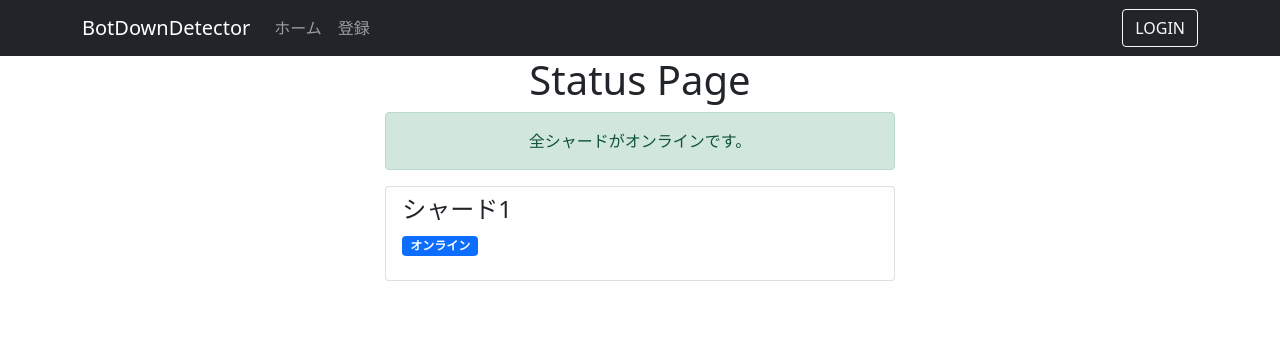
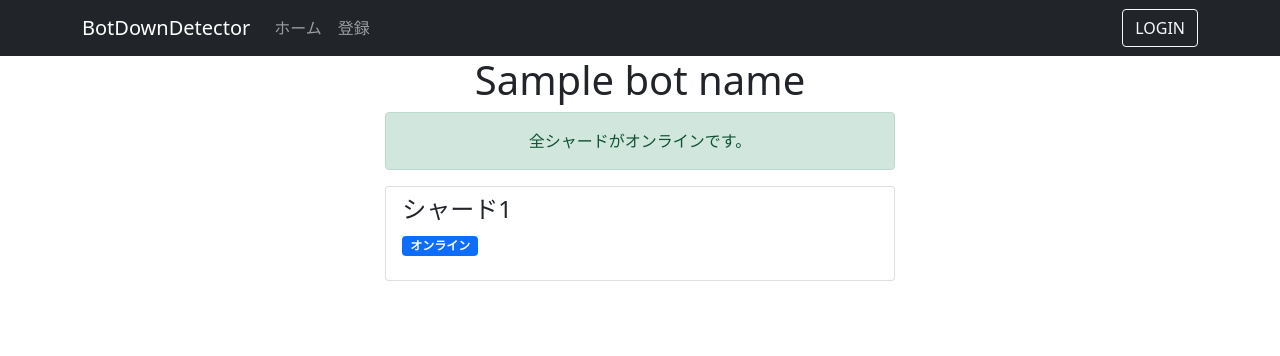
Before and after one commit to Alpaca131/SharDD, a Flask app: template templates/status_page.html in a window 1280 px wide. Shown: the top 356 px of the page. Run offline with Flask 2, Linux system fonts and the light colour scheme; the template is opened without the code that fills it: most values are stand-ins (such as "Sample title", 1, 10 or a date in 2020).

Commit message:
Bot名を表示するように

```diff
--- a/app.py
+++ b/app.py
@@ -6,7 +6,6 @@ import string
 import time
 
 import dataset
-import locale
 import requests
 import sentry_sdk
 from flask import Flask, session, request, render_template, redirect, url_for, Response, abort
@@ -118,6 +117,7 @@ def status(bot_id):
     row = bot_info_table.find_one(bot_id=bot_id)
     if row is None:
         return abort(404)
+    bot_name = get_bot_name(bot_id)
     shard_list = []
     is_offline = False
     for shard_id in range(0, row["shard_count"]):
@@ -131,7 +131,7 @@ def status(bot_id):
                                "last_access": last_access.strftime('%m/%d %H:%M')})
         else:
             shard_list.append({"id": shard_id, "status": "online"})
-    return render_template("status_page.html", shard_list=shard_list, is_offline=is_offline)
+    return render_template("status_page.html", bot_name=bot_name, shard_list=shard_list, is_offline=is_offline)
 
 
 @app.route('/login')
@@ -273,5 +273,11 @@ def random_strings(n):
     return ''.join(random.choices(string.ascii_letters + string.digits, k=n))
 
 
+def get_bot_name(bot_id: int):
+    res = requests.get(f"{DISCORD_BASE_URL}users/{bot_id}",
+                       headers={'Authorization': f"Bot {settings.BOT_TOKEN}"})
+    return res.json()["username"]
+
+
 if __name__ == '__main__':
     app.run(threaded=True)
--- a/settings.py
+++ b/settings.py
@@ -9,5 +9,6 @@ SESSION_SECRET = os.environ['SESSION_SECRET']
 CLIENT_SECRET = os.environ['CLIENT_SECRET']
 CLIENT_ID = os.environ['CLIENT_ID']
 DISCORD_TOKEN = os.environ['DISCORD_TOKEN']
+BOT_TOKEN = os.environ["BOT_TOKEN"]
 ACCESS_TOKEN = os.environ['ACCESS_TOKEN']
 SENTRY_DSN = os.environ["SENTRY_DSN"]
--- a/templates/status_page.html
+++ b/templates/status_page.html
@@ -4,7 +4,7 @@
 <div class="container col-5">
     <div class="row text-center">
         <div class="col-md-12">
-            <h1>Status Page</h1>
+            <h1>{{ bot_name }}</h1>
         </div>
     </div>
     {% if is_offline %}
```
